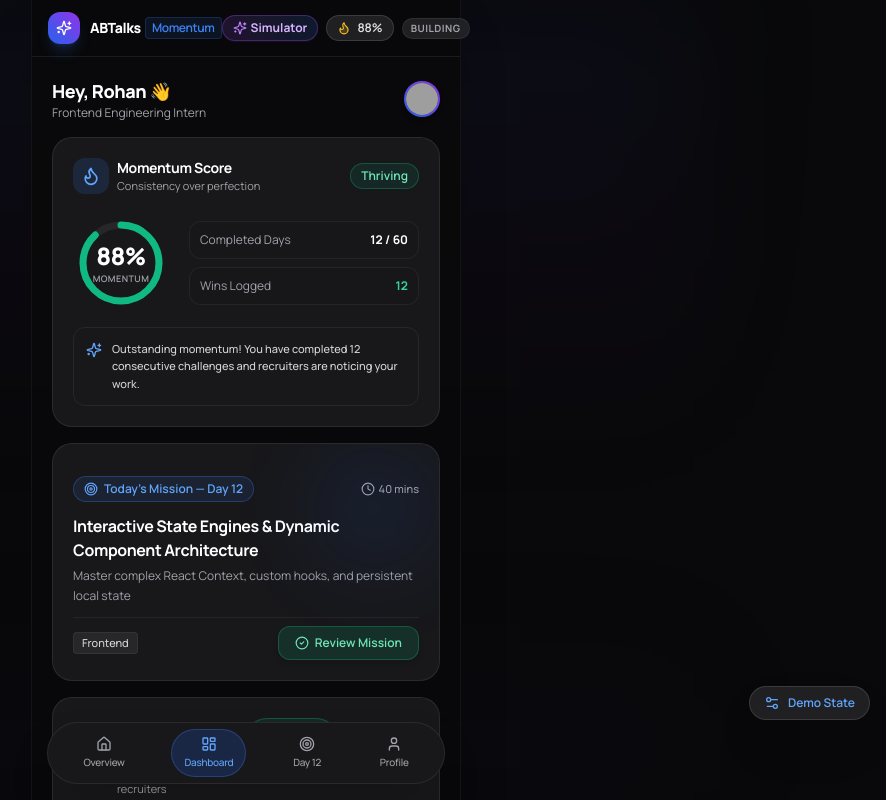
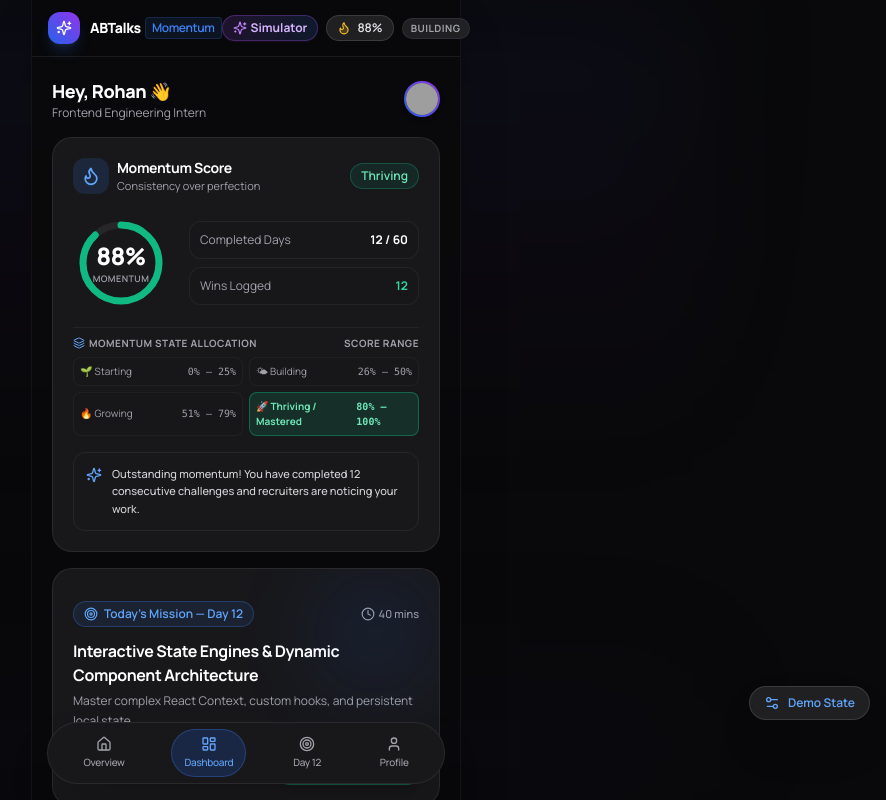
Before and after one commit to maanvi13/abtalks-momentum, a React (Vite) app: page /dashboard in a window 1280 px wide. Shown: the top 800 px of the page, without its empty margins (394-1280 px from the left). Built offline with nearby package versions, Linux system fonts and the light colour scheme; grey boxes are pictures that could not be loaded.

Commit message:
feat-add-momentum-state-percentage-allocation-legend

```diff
--- a/src/components/dashboard/MomentumCard.tsx
+++ b/src/components/dashboard/MomentumCard.tsx
@@ -1,5 +1,5 @@
 import React from 'react';
-import { Flame, HeartHandshake, Sparkles, Play, ShieldCheck } from 'lucide-react';
+import { Flame, HeartHandshake, Sparkles, Play, ShieldCheck, Layers } from 'lucide-react';
 import { useDemoState } from '../../context/DemoStateContext';
 import { useTour } from '../../context/TourContext';
 
@@ -88,6 +88,65 @@ export const MomentumCard: React.FC = () => {
         </div>
       </div>
 
+      {/* Momentum State Allocation Ranges Legend */}
+      <div className="pt-2 border-t border-zinc-800/80 space-y-1.5">
+        <div className="text-[10px] font-bold uppercase tracking-wider text-zinc-400 flex items-center justify-between">
+          <span className="flex items-center gap-1">
+            <Layers className="w-3 h-3 text-blue-400" />
+            Momentum State Allocation
+          </span>
+          <span>Score Range</span>
+        </div>
+
+        <div className="grid grid-cols-2 gap-1.5 text-[10px]">
+          <div
+            className={`p-1.5 rounded-lg border flex items-center justify-between transition-colors ${
+              score >= 0 && score <= 25 && !isRecovering
+                ? 'bg-blue-500/15 border-blue-500/40 text-blue-300 font-bold'
+                : 'bg-zinc-900/60 border-zinc-800/60 text-zinc-400'
+            }`}
+          >
+            <span>🌱 Starting</span>
+            <span className="font-mono">0% – 25%</span>
+          </div>
+
+          <div
+            className={`p-1.5 rounded-lg border flex items-center justify-between transition-colors ${
+              score >= 26 && score <= 50 && !isRecovering
+                ? 'bg-blue-500/15 border-blue-500/40 text-blue-300 font-bold'
+                : 'bg-zinc-900/60 border-zinc-800/60 text-zinc-400'
+            }`}
+          >
+            <span>🌤 Building</span>
+            <span className="font-mono">26% – 50%</span>
+          </div>
+
+          <div
+            className={`p-1.5 rounded-lg border flex items-center justify-between transition-colors ${
+              isRecovering
+                ? 'bg-indigo-500/15 border-indigo-500/40 text-indigo-300 font-bold'
+                : score >= 51 && score <= 79
+                ? 'bg-blue-500/15 border-blue-500/40 text-blue-300 font-bold'
+                : 'bg-zinc-900/60 border-zinc-800/60 text-zinc-400'
+            }`}
+          >
+            <span>{isRecovering ? '💙 Recovering' : '🔥 Growing'}</span>
+            <span className="font-mono">{isRecovering ? '< 70%' : '51% – 79%'}</span>
+          </div>
+
+          <div
+            className={`p-1.5 rounded-lg border flex items-center justify-between transition-colors ${
+              score >= 80 && score <= 100 && !isRecovering
+                ? 'bg-emerald-500/15 border-emerald-500/40 text-emerald-300 font-bold'
+                : 'bg-zinc-900/60 border-zinc-800/60 text-zinc-400'
+            }`}
+          >
+            <span>🚀 Thriving / Mastered</span>
+            <span className="font-mono">80% – 100%</span>
+          </div>
+        </div>
+      </div>
+
       {/* Special Recovery Video / Interactive Animated Banner */}
       {isRecovering && (
         <div className="rounded-xl p-3.5 bg-gradient-to-r from-indigo-950/60 via-purple-950/40 to-zinc-900 border border-indigo-500/40 space-y-2 relative overflow-hidden">
```
Also changed, not shown: 1 other file (tests, documents, lock files or other folders).
